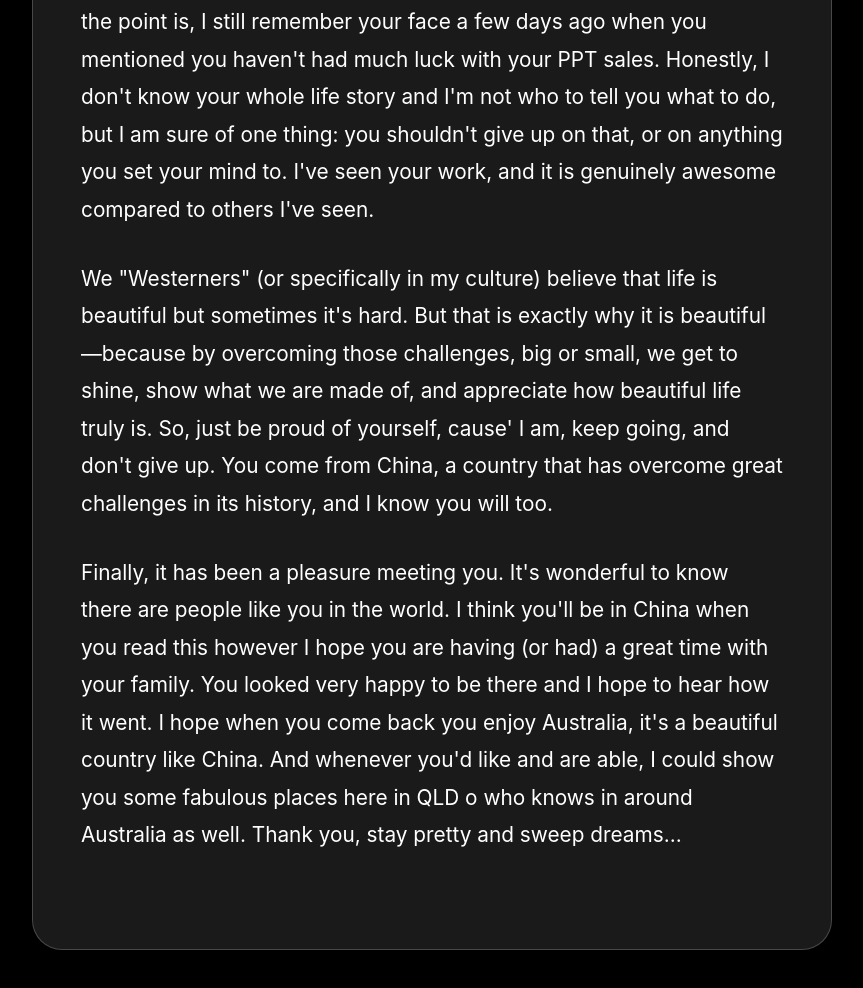
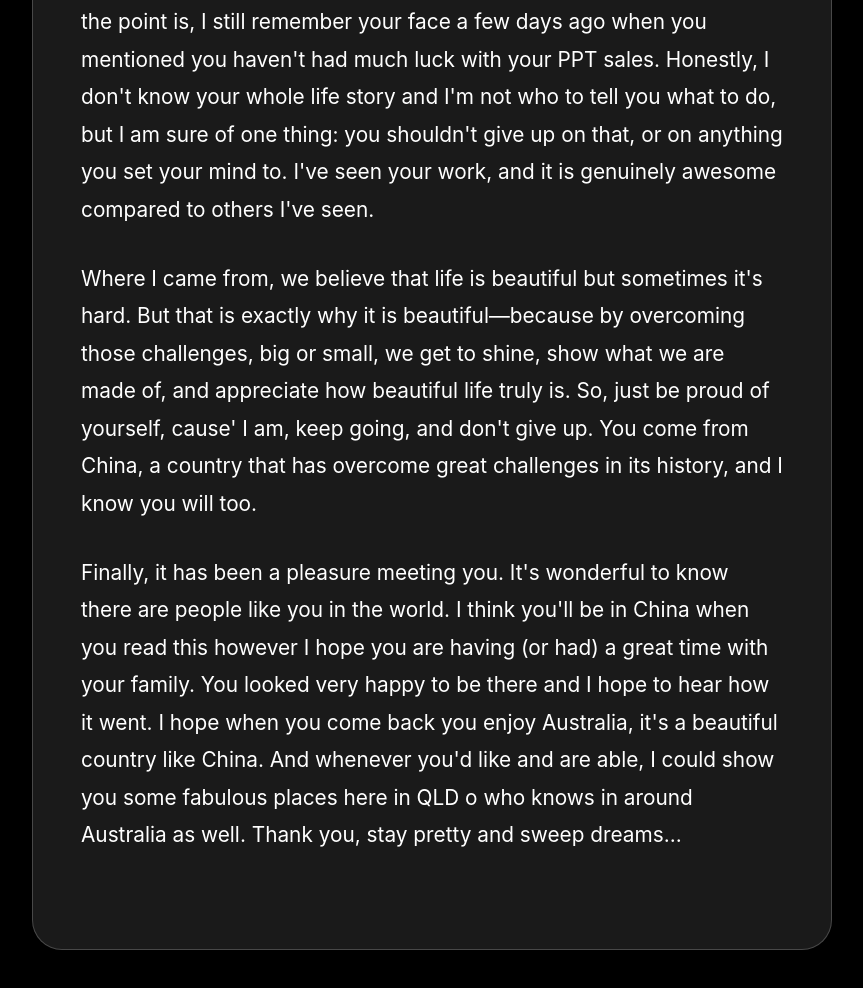
Before and after one commit to Horux1/FinalR, an Astro site: page /FinalR/video in a window 1280 px wide. Shown: the part 3144-4132 px from the top of the page, without its empty margins (208-1071 px from the left). Built offline with nearby package versions, Linux system fonts and the light colour scheme; Astro itself is replaced by a stand-in of ours.

Commit message:
cambio parrafo astro

```diff
--- a/src/pages/video.astro
+++ b/src/pages/video.astro
@@ -75,7 +75,7 @@ const base = import.meta.env.BASE_URL;
                 </p>
 
                 <p class="fade-paragraph">
-                    We "Westerners" (or specifically in my culture) believe that
+                    Where I came from, we believe that
                     life is beautiful but sometimes it's hard. But that is exactly
                     why it is beautiful—because by overcoming those challenges,
                     big or small, we get to shine, show what we are made of, and
```
